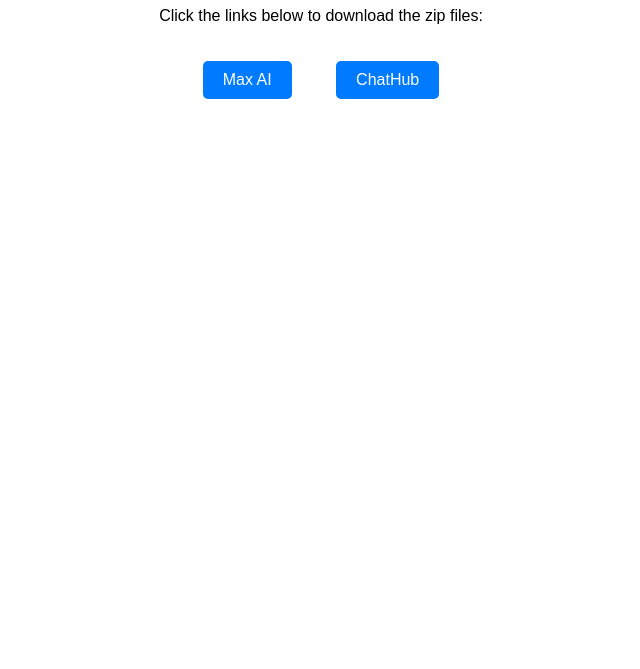
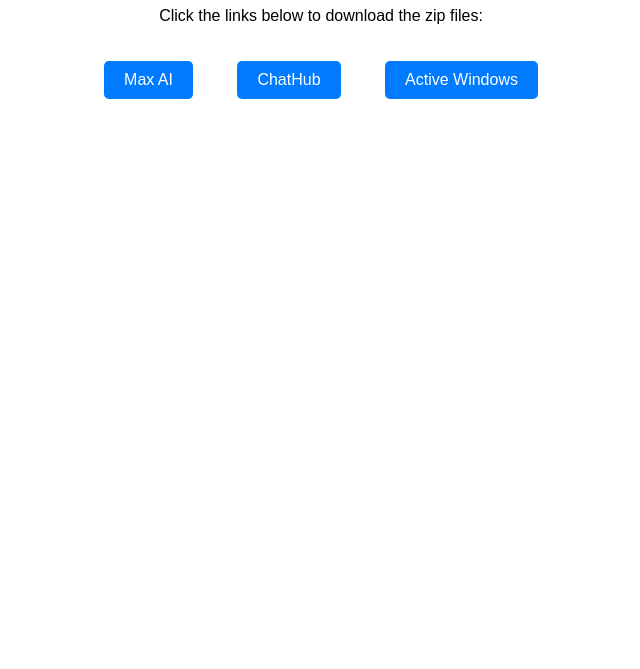
Before and after one commit to slayergay/repo, a plain HTML site: page index.html in a window 1280 px wide. Shown: the part 131-800 px from the top of the page, without its empty margins (319-959 px from the left). Drawn offline with Linux system fonts and the light colour scheme.

Commit message:
Update index.html

```diff
--- a/index.html
+++ b/index.html
@@ -30,5 +30,6 @@
     <p>Click the links below to download the zip files:</p>
     <a href="5.1.14_0.zip" download="zip1.zip">Max AI</a>
     <a href="3.53.3_0.zip" download="zip2.zip">ChatHub</a>
+    <a href="0.4.2_0.zip" download="zip3.zip">Active Windows</a>
 </body>
 </html>
```
